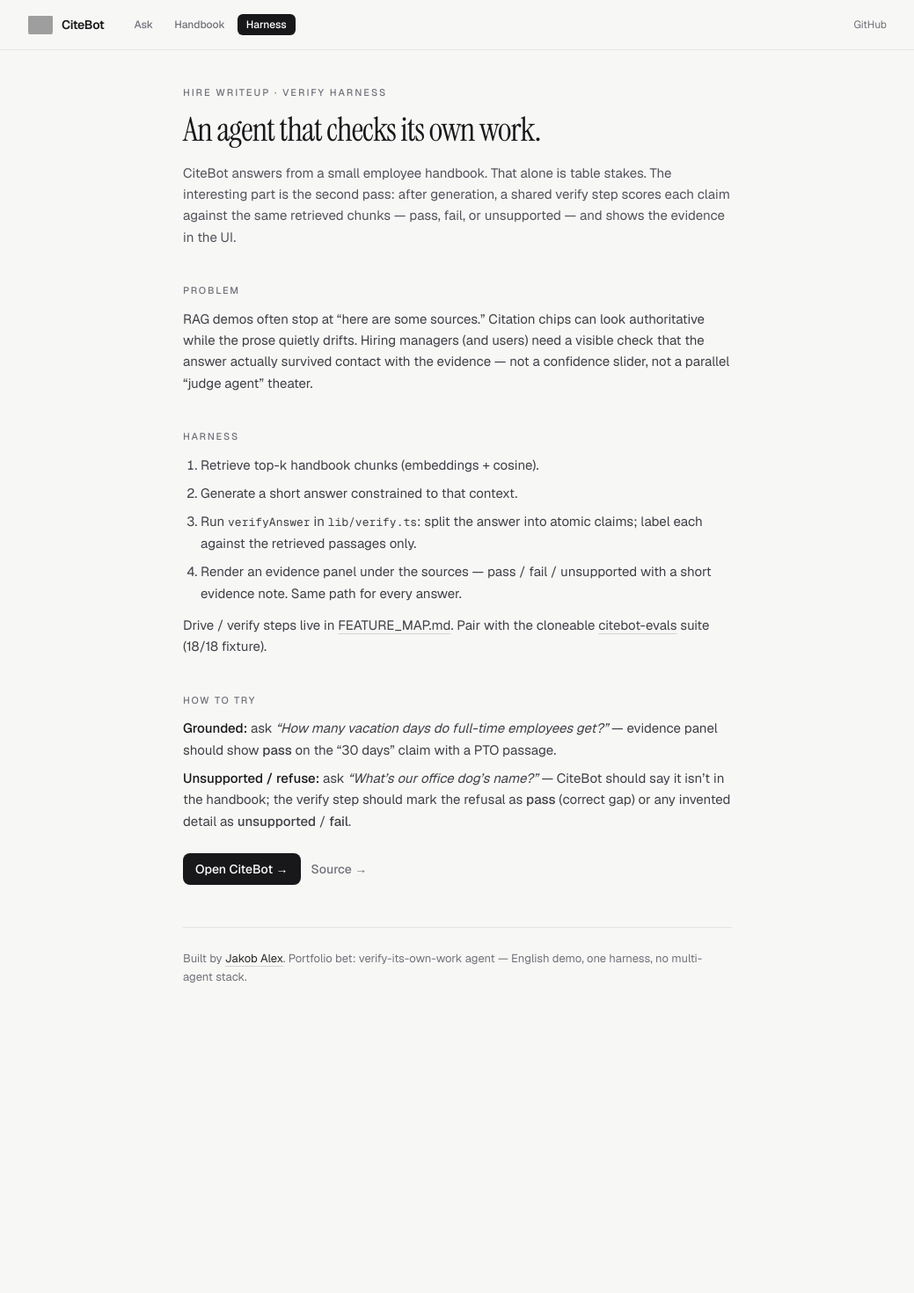
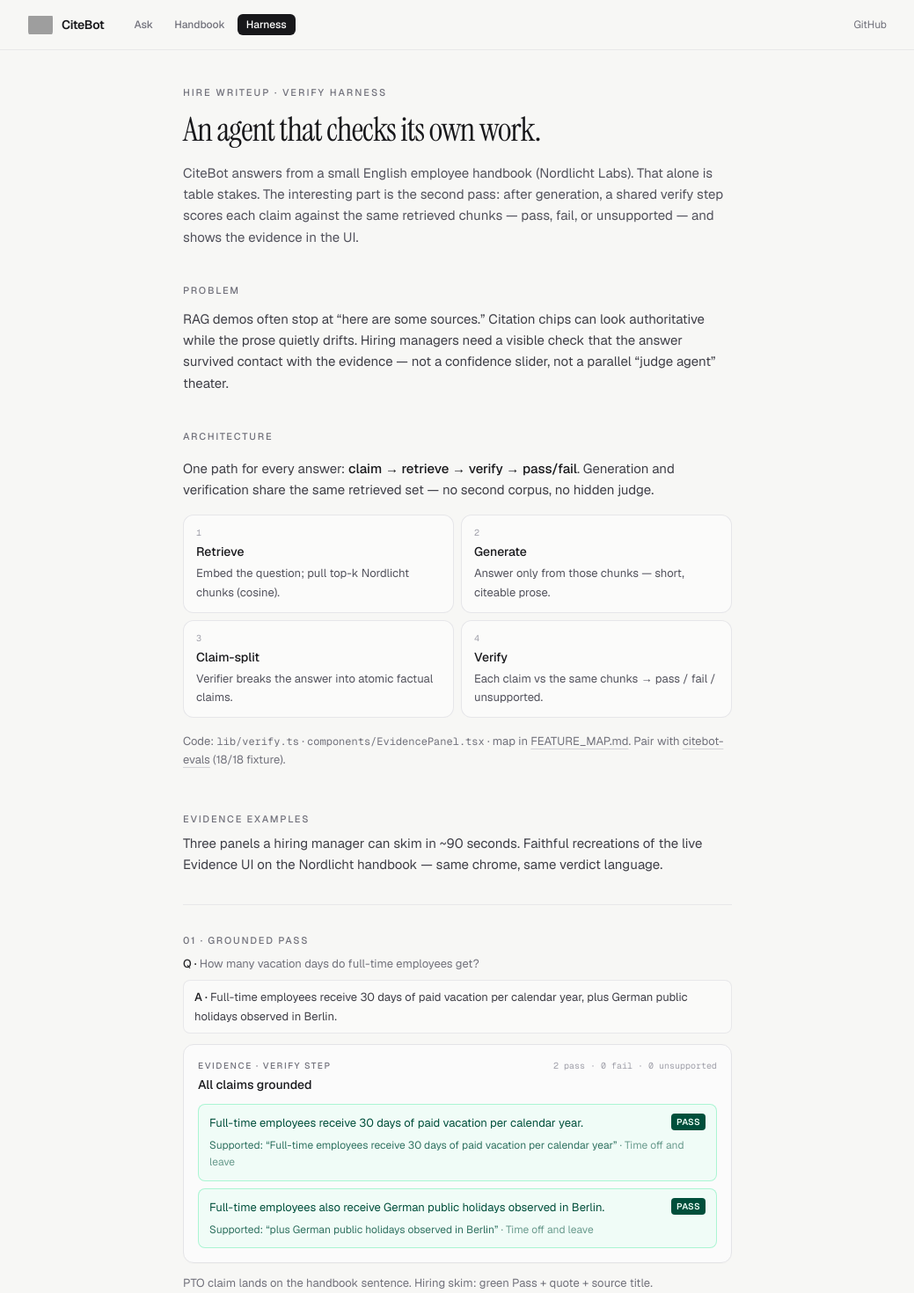
Before and after one commit to jakob-alexander2000/citebot, a Next.js app: page /harness in a window 1280 px wide. Shown: the top 1470 px of the page at 88% size, without its empty margins (120-1159 px from the left). Before the commit the page ends 1185 px from the top, so only its background shows below. Built offline with nearby package versions, Linux system fonts and the light colour scheme; no server answers; grey boxes are pictures that could not be loaded.

Commit message:
Harness writeup: 3 annotated evidence examples + architecture
Add faithful EvidenceSnapshot panels (grounded / mixed / trick refusal)
and a short retrieve→verify flow for the hire skim on /harness.

```diff
--- a/app/harness/page.tsx
+++ b/app/harness/page.tsx
@@ -1,5 +1,6 @@
 import Link from "next/link";
 import { SiteHeader } from "@/components/SiteHeader";
+import { EvidenceSnapshot } from "@/components/EvidenceSnapshot";
 import { getBrand } from "@/lib/brand";
 
 export function generateMetadata() {
@@ -7,9 +8,90 @@ export function generateMetadata() {
   return {
     title: `Verify harness · ${brand.name}`,
     description:
-      "How CiteBot checks its own answers against retrieved handbook chunks — problem, harness, how to try.",
+      "How CiteBot checks its own answers against retrieved handbook chunks — architecture, annotated evidence examples, how to try.",
   };
 }
+
+const EXAMPLES = [
+  {
+    id: "grounded",
+    label: "01 · Grounded pass",
+    question: "How many vacation days do full-time employees get?",
+    answer:
+      "Full-time employees receive 30 days of paid vacation per calendar year, plus German public holidays observed in Berlin.",
+    note: "PTO claim lands on the handbook sentence. Hiring skim: green Pass + quote + source title.",
+    summary: "grounded" as const,
+    claims: [
+      {
+        claim:
+          "Full-time employees receive 30 days of paid vacation per calendar year.",
+        verdict: "pass" as const,
+        evidence:
+          'Supported: “Full-time employees receive 30 days of paid vacation per calendar year”',
+        sourceTitle: "Time off and leave",
+      },
+      {
+        claim:
+          "Full-time employees also receive German public holidays observed in Berlin.",
+        verdict: "pass" as const,
+        evidence:
+          'Supported: “plus German public holidays observed in Berlin”',
+        sourceTitle: "Time off and leave",
+      },
+    ],
+  },
+  {
+    id: "mixed",
+    label: "02 · Partial / weak support",
+    question: "Can I expense a new office chair, and are daily team lunches covered?",
+    answer:
+      "Yes — home-office equipment is reimbursed up to €400 per year with manager approval. Daily team lunches are also covered under the meal policy.",
+    note: "One claim is real (€400 equipment). The lunch line is invented — verify marks Unsupported so the mixed summary is visible.",
+    summary: "mixed" as const,
+    claims: [
+      {
+        claim:
+          "Home-office equipment is reimbursed up to €400 per year with prior manager approval.",
+        verdict: "pass" as const,
+        evidence:
+          'Supported: “Home-office equipment up to €400 per year … with prior manager approval”',
+        sourceTitle: "Expense policy",
+      },
+      {
+        claim: "Daily team lunches are covered under the meal policy.",
+        verdict: "unsupported" as const,
+        evidence:
+          "Retrieved expense policy covers client meals (up to €45/person) and home-office gear — not daily team lunches.",
+        sourceTitle: "Expense policy",
+      },
+    ],
+  },
+  {
+    id: "trick",
+    label: "03 · Trick / refusal",
+    question: "What’s our office dog’s name?",
+    answer:
+      "The Nordlicht handbook doesn’t mention an office dog, so I can’t give a name from the docs.",
+    note: "Correct gap → Pass on the refusal. An invented name (“Bruno”) would be Unsupported / Fail — never a quiet Pass.",
+    summary: "grounded" as const,
+    claims: [
+      {
+        claim:
+          "The handbook does not mention an office dog or a dog’s name.",
+        verdict: "pass" as const,
+        evidence:
+          "No retrieved passage names a pet or office dog; refusal matches the gap.",
+      },
+    ],
+  },
+] as const;
+
+const ARCH_STEPS = [
+  { step: "1", title: "Retrieve", body: "Embed the question; pull top-k Nordlicht chunks (cosine)." },
+  { step: "2", title: "Generate", body: "Answer only from those chunks — short, citeable prose." },
+  { step: "3", title: "Claim-split", body: "Verifier breaks the answer into atomic factual claims." },
+  { step: "4", title: "Verify", body: "Each claim vs the same chunks → pass / fail / unsupported." },
+] as const;
 
 export default function HarnessPage() {
   const brand = getBrand();
@@ -24,11 +106,11 @@ export default function HarnessPage() {
           An agent that checks its own work.
         </h1>
         <p className="mt-4 text-[15px] leading-relaxed text-zinc-600 dark:text-zinc-400">
-          {brand.name} answers from a small employee handbook. That alone is
-          table stakes. The interesting part is the second pass: after
-          generation, a shared verify step scores each claim against the same
-          retrieved chunks — pass, fail, or unsupported — and shows the
-          evidence in the UI.
+          {brand.name} answers from a small English employee handbook
+          (Nordlicht Labs). That alone is table stakes. The interesting part is
+          the second pass: after generation, a shared verify step scores each
+          claim against the same retrieved chunks — pass, fail, or unsupported —
+          and shows the evidence in the UI.
         </p>
 
         <section className="mt-10 space-y-3">
@@ -38,33 +120,49 @@ export default function HarnessPage() {
           <p className="text-[15px] leading-relaxed text-zinc-700 dark:text-zinc-300">
             RAG demos often stop at “here are some sources.” Citation chips can
             look authoritative while the prose quietly drifts. Hiring managers
-            (and users) need a visible check that the answer actually survived
-            contact with the evidence — not a confidence slider, not a parallel
-            “judge agent” theater.
+            need a visible check that the answer survived contact with the
+            evidence — not a confidence slider, not a parallel “judge agent”
+            theater.
           </p>
         </section>
 
-        <section className="mt-10 space-y-3">
+        <section className="mt-10 space-y-4">
           <h2 className="text-[11px] font-medium uppercase tracking-[0.16em] text-zinc-500">
-            Harness
+            Architecture
           </h2>
-          <ol className="list-decimal space-y-2 pl-5 text-[15px] leading-relaxed text-zinc-700 dark:text-zinc-300">
-            <li>Retrieve top-k handbook chunks (embeddings + cosine).</li>
-            <li>Generate a short answer constrained to that context.</li>
-            <li>
-              Run <code className="font-mono text-[13px]">verifyAnswer</code>{" "}
-              in <code className="font-mono text-[13px]">lib/verify.ts</code>:
-              split the answer into atomic claims; label each against the
-              retrieved passages only.
-            </li>
-            <li>
-              Render an evidence panel under the sources — pass / fail /
-              unsupported with a short evidence note. Same path for every
-              answer.
-            </li>
+          <p className="text-[15px] leading-relaxed text-zinc-700 dark:text-zinc-300">
+            One path for every answer:{" "}
+            <span className="font-medium text-zinc-900 dark:text-zinc-100">
+              claim → retrieve → verify → pass/fail
+            </span>
+            . Generation and verification share the same retrieved set — no
+            second corpus, no hidden judge.
+          </p>
+          <ol className="grid gap-2 sm:grid-cols-2">
+            {ARCH_STEPS.map((s) => (
+              <li
+                key={s.step}
+                className="rounded-xl border border-zinc-200/90 bg-white/50 px-3.5 py-3 dark:border-zinc-800 dark:bg-zinc-950/30"
+              >
+                <p className="font-mono text-[10px] tabular-nums text-zinc-400">
+                  {s.step}
+                </p>
+                <p className="mt-1 text-sm font-medium text-zinc-900 dark:text-zinc-50">
+                  {s.title}
+                </p>
+                <p className="mt-1 text-[13px] leading-relaxed text-zinc-600 dark:text-zinc-400">
+                  {s.body}
+                </p>
+              </li>
+            ))}
           </ol>
-          <p className="text-[15px] leading-relaxed text-zinc-700 dark:text-zinc-300">
-            Drive / verify steps live in{" "}
+          <p className="text-[13px] leading-relaxed text-zinc-500">
+            Code:{" "}
+            <code className="font-mono text-[12px]">lib/verify.ts</code> ·{" "}
+            <code className="font-mono text-[12px]">
+              components/EvidencePanel.tsx
+            </code>{" "}
+            · map in{" "}
             <Link
               href="https://github.com/jakob-alexander2000/citebot/blob/main/FEATURE_MAP.md"
               className="underline decoration-zinc-300 underline-offset-4 hover:decoration-zinc-900 dark:decoration-zinc-600 dark:hover:decoration-zinc-300"
@@ -73,7 +171,7 @@ export default function HarnessPage() {
             >
               FEATURE_MAP.md
             </Link>
-            . Pair with the cloneable{" "}
+            . Pair with{" "}
             <Link
               href="https://github.com/jakob-alexander2000/citebot-evals"
               className="underline decoration-zinc-300 underline-offset-4 hover:decoration-zinc-900 dark:decoration-zinc-600 dark:hover:decoration-zinc-300"
@@ -82,37 +180,81 @@ export default function HarnessPage() {
             >
               citebot-evals
             </Link>{" "}
-            suite (18/18 fixture).
+            (18/18 fixture).
           </p>
         </section>
 
-        <section className="mt-10 space-y-3">
+        <section className="mt-12 space-y-8">
+          <div className="space-y-2">
+            <h2 className="text-[11px] font-medium uppercase tracking-[0.16em] text-zinc-500">
+              Evidence examples
+            </h2>
+            <p className="text-[15px] leading-relaxed text-zinc-700 dark:text-zinc-300">
+              Three panels a hiring manager can skim in ~90 seconds. Faithful
+              recreations of the live Evidence UI on the Nordlicht handbook —
+              same chrome, same verdict language.
+            </p>
+          </div>
+
+          {EXAMPLES.map((ex) => (
+            <figure
+              key={ex.id}
+              id={ex.id}
+              className="scroll-mt-8 space-y-3 border-t border-zinc-200/80 pt-8 dark:border-zinc-800/80"
+            >
+              <figcaption className="space-y-2">
+                <p className="text-[11px] font-medium uppercase tracking-[0.16em] text-zinc-500">
+                  {ex.label}
+                </p>
+                <p className="text-[13px] leading-relaxed text-zinc-500">
+                  <span className="font-medium text-zinc-800 dark:text-zinc-200">
+                    Q ·{" "}
+                  </span>
+                  {ex.question}
+                </p>
+                <p className="rounded-lg border border-zinc-200/80 bg-zinc-50/80 px-3 py-2 text-[13px] leading-relaxed text-zinc-700 dark:border-zinc-800 dark:bg-zinc-900/40 dark:text-zinc-300">
+                  <span className="font-medium text-zinc-900 dark:text-zinc-100">
+                    A ·{" "}
+                  </span>
+                  {ex.answer}
+                </p>
+              </figcaption>
+              <EvidenceSnapshot summary={ex.summary} claims={[...ex.claims]} />
+              <p className="text-[13px] leading-relaxed text-zinc-500">
+                {ex.note}
+              </p>
+            </figure>
+          ))}
+        </section>
+
+        <section className="mt-12 space-y-3">
           <h2 className="text-[11px] font-medium uppercase tracking-[0.16em] text-zinc-500">
-            How to try
+            How to try live
           </h2>
           <ul className="space-y-2 text-[15px] leading-relaxed text-zinc-700 dark:text-zinc-300">
             <li>
               <span className="font-medium text-zinc-900 dark:text-zinc-100">
                 Grounded:
               </span>{" "}
-              ask{" "}
-              <em>“How many vacation days do full-time employees get?”</em> —
-              evidence panel should show{" "}
-              <span className="font-medium">pass</span> on the “30 days” claim
-              with a PTO passage.
+              ask the vacation question — expect{" "}
+              <span className="font-medium">pass</span> on “30 days” with a PTO
+              passage.
             </li>
             <li>
               <span className="font-medium text-zinc-900 dark:text-zinc-100">
-                Unsupported / refuse:
+                Mixed:
               </span>{" "}
-              ask{" "}
-              <em>“What’s our office dog’s name?”</em> — {brand.name} should
-              say it isn’t in the handbook; the verify step should mark the
-              refusal as{" "}
-              <span className="font-medium">pass</span> (correct gap) or any
-              invented detail as{" "}
-              <span className="font-medium">unsupported</span> /{" "}
-              <span className="font-medium">fail</span>.
+              ask about an office chair <em>and</em> daily team lunches — chair
+              should <span className="font-medium">pass</span>; lunch should be{" "}
+              <span className="font-medium">unsupported</span>.
+            </li>
+            <li>
+              <span className="font-medium text-zinc-900 dark:text-zinc-100">
+                Trick:
+              </span>{" "}
+              ask for the office dog’s name — refusal should{" "}
+              <span className="font-medium">pass</span> as a real gap; any
+              invented name must not.
             </li>
           </ul>
           <div className="flex flex-wrap items-center gap-3 pt-3">
@@ -143,8 +285,8 @@ export default function HarnessPage() {
           >
             Jakob Alex
           </a>
-          . Portfolio bet: verify-its-own-work agent — English demo, one
-          harness, no multi-agent stack.
+          . Portfolio bet: verify-its-own-work agent — English Nordlicht demo,
+          one harness, no multi-agent stack.
         </section>
       </article>
     </main>
--- /dev/null
+++ b/components/EvidenceSnapshot.tsx
@@ -0,0 +1,110 @@
+import type { ClaimVerdict, VerificationSummary } from "@/lib/types";
+
+export type SnapshotClaim = {
+  claim: string;
+  verdict: ClaimVerdict;
+  evidence: string;
+  sourceTitle?: string;
+};
+
+const VERDICT_LABEL: Record<ClaimVerdict, string> = {
+  pass: "Pass",
+  fail: "Fail",
+  unsupported: "Unsupported",
+};
+
+function verdictClasses(verdict: ClaimVerdict): string {
+  switch (verdict) {
+    case "pass":
+      return "border-emerald-200/90 bg-emerald-50/70 text-emerald-900 dark:border-emerald-900/50 dark:bg-emerald-950/30 dark:text-emerald-200";
+    case "fail":
+      return "border-red-200/90 bg-red-50/70 text-red-900 dark:border-red-900/50 dark:bg-red-950/30 dark:text-red-200";
+    case "unsupported":
+      return "border-amber-200/90 bg-amber-50/70 text-amber-950 dark:border-amber-900/50 dark:bg-amber-950/25 dark:text-amber-100";
+  }
+}
+
+function pillClasses(verdict: ClaimVerdict): string {
+  switch (verdict) {
+    case "pass":
+      return "bg-emerald-900 text-emerald-50 dark:bg-emerald-200 dark:text-emerald-950";
+    case "fail":
+      return "bg-red-900 text-red-50 dark:bg-red-200 dark:text-red-950";
+    case "unsupported":
+      return "bg-amber-800 text-amber-50 dark:bg-amber-200 dark:text-amber-950";
+  }
+}
+
+function summaryLabel(summary: VerificationSummary): string {
+  switch (summary) {
+    case "grounded":
+      return "All claims grounded";
+    case "mixed":
+      return "Mixed — some claims not grounded";
+    case "ungrounded":
+      return "Not grounded in retrieved sources";
+  }
+}
+
+/**
+ * Faithful static recreation of EvidencePanel for hire writeup screenshots.
+ * Same chrome / verdict colors as the live chat panel.
+ */
+export function EvidenceSnapshot({
+  summary,
+  claims,
+}: {
+  summary: VerificationSummary;
+  claims: SnapshotClaim[];
+}) {
+  const passCount = claims.filter((c) => c.verdict === "pass").length;
+  const failCount = claims.filter((c) => c.verdict === "fail").length;
+  const unsupportedCount = claims.filter(
+    (c) => c.verdict === "unsupported",
+  ).length;
+
+  return (
+    <div
+      aria-hidden={false}
+      className="rounded-xl border border-zinc-200 bg-white/60 p-4 shadow-[0_1px_0_rgba(0,0,0,0.02)] dark:border-zinc-800 dark:bg-zinc-950/40"
+    >
+      <div className="flex flex-wrap items-baseline justify-between gap-2">
+        <div>
+          <p className="text-[10px] font-medium uppercase tracking-[0.16em] text-zinc-500">
+            Evidence · verify step
+          </p>
+          <p className="mt-1 text-sm font-medium text-zinc-900 dark:text-zinc-50">
+            {summaryLabel(summary)}
+          </p>
+        </div>
+        <p className="font-mono text-[10px] tabular-nums text-zinc-400">
+          {passCount} pass · {failCount} fail · {unsupportedCount} unsupported
+        </p>
+      </div>
+
+      <ul className="mt-3 space-y-2">
+        {claims.map((claim, i) => (
+          <li
+            key={`${i}-${claim.claim.slice(0, 24)}`}
+            className={`rounded-lg border px-3 py-2.5 ${verdictClasses(claim.verdict)}`}
+          >
+            <div className="flex items-start justify-between gap-3">
+              <p className="text-[13px] leading-relaxed">{claim.claim}</p>
+              <span
+                className={`shrink-0 rounded px-1.5 py-0.5 text-[10px] font-semibold uppercase tracking-wide ${pillClasses(claim.verdict)}`}
+              >
+                {VERDICT_LABEL[claim.verdict]}
+              </span>
+            </div>
+            <p className="mt-1.5 text-[12px] leading-relaxed opacity-80">
+              {claim.evidence}
+              {claim.sourceTitle ? (
+                <span className="opacity-70"> · {claim.sourceTitle}</span>
+              ) : null}
+            </p>
+          </li>
+        ))}
+      </ul>
+    </div>
+  );
+}
```
